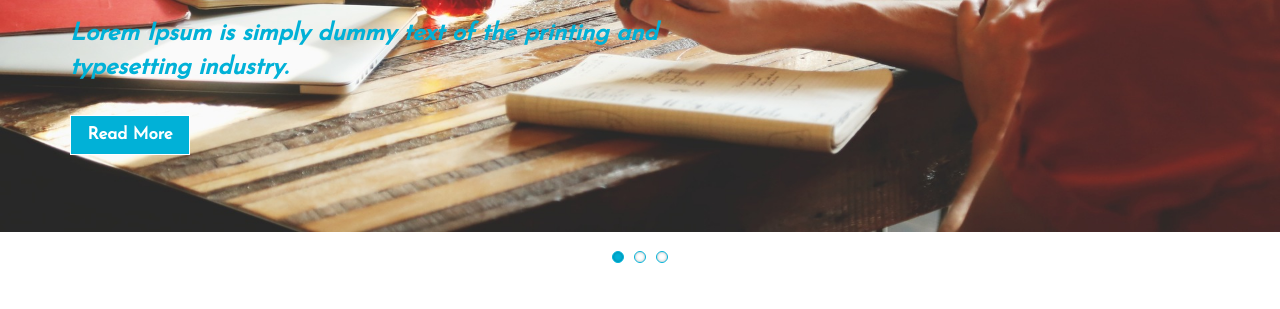
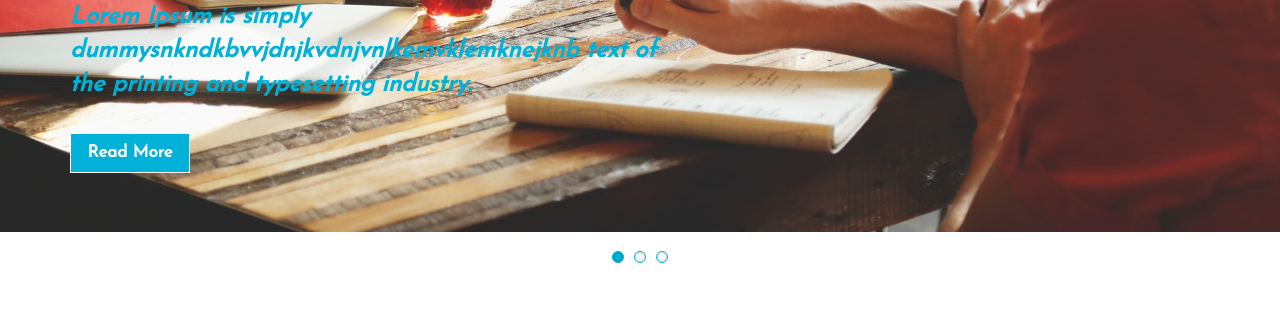
Before and after one commit to gagan2914/teknovator, a plain HTML site: page index.html in a window 1280 px wide. Shown: the part 368-677 px from the top of the page. Drawn offline with nearby package versions, Linux system fonts and the light colour scheme.

Commit message:
Update index.html

```diff
--- a/index.html
+++ b/index.html
@@ -107,7 +107,7 @@
         <div class="caption">
           <h2><span>an awesome website</span></h2>
           <h2><span>html theme</span></h2>
-          <p>Lorem Ipsum is simply dummy text of the printing and typesetting industry.</p>
+          <p>Lorem Ipsum is simply dummysnkndkbvvjdnjkvdnjvnlkemvklemknejknb text of the printing and typesetting industry.</p>
           <button class="btn">Read More</button>
         </div>
 
```
